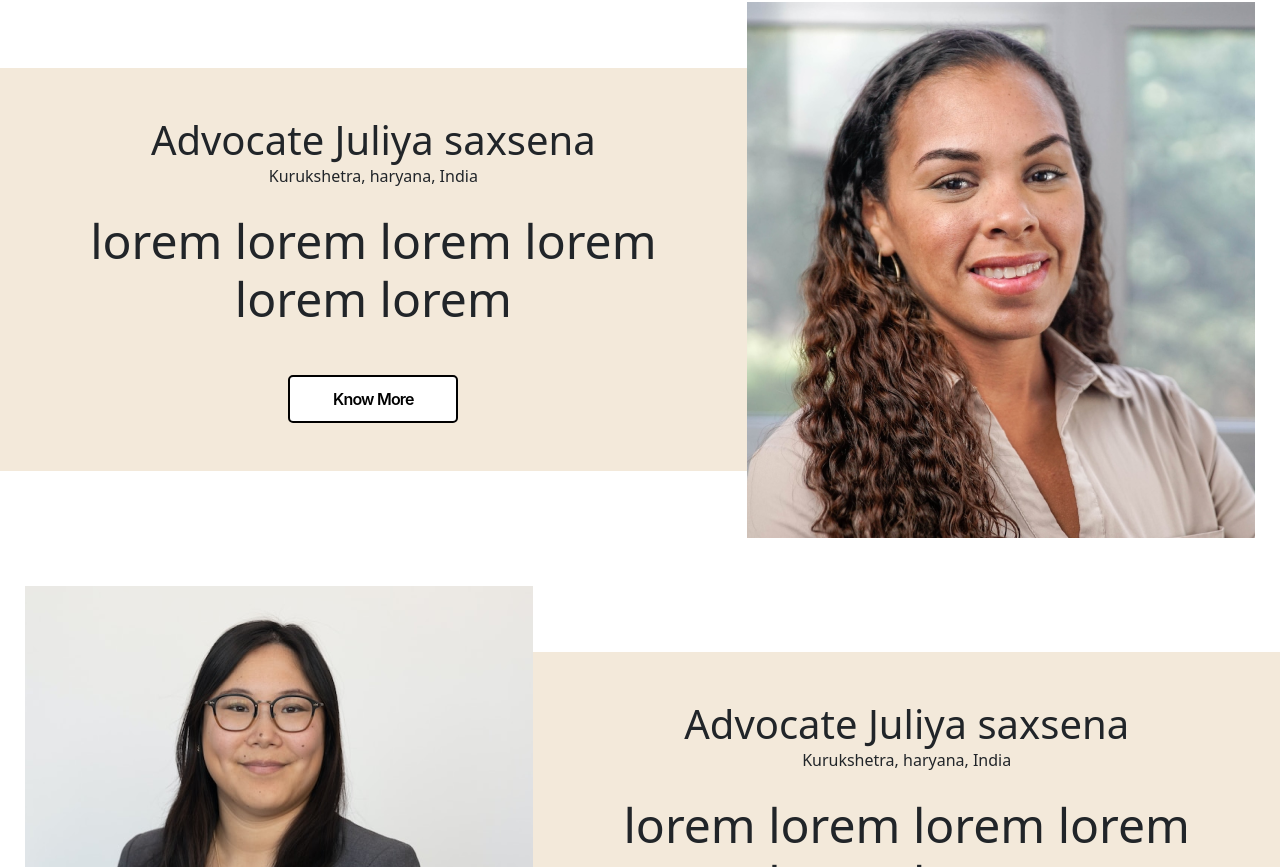
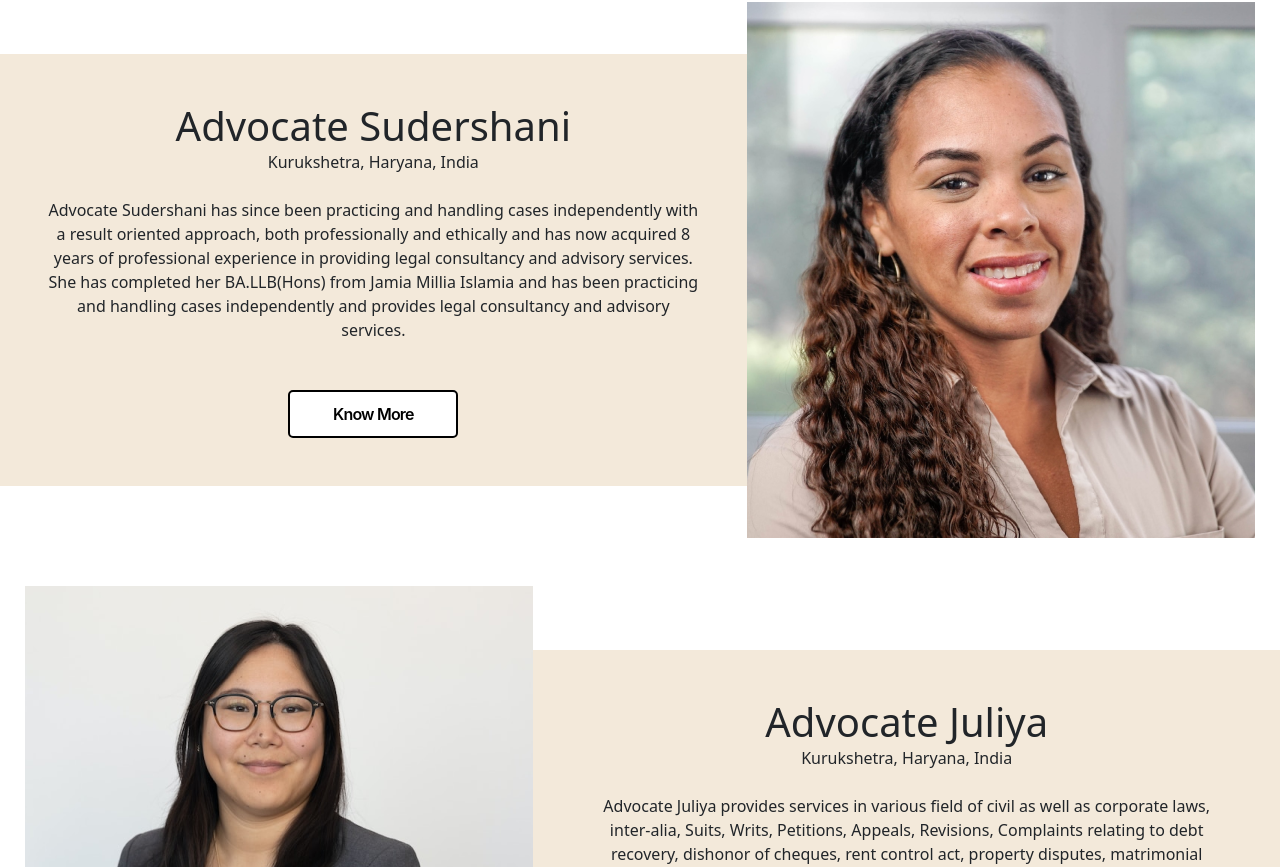
Before and after one commit to mayank3005/Justice-Hub, a React (Create React App) app in the folder client/: page /getinvolved in a window 1280 px wide. Shown: the part 213-1080 px from the top of the page. Built offline with nearby package versions, Linux system fonts and the light colour scheme.

Commit message:
content update

```diff
--- a/client/src/index.css
+++ b/client/src/index.css
@@ -204,7 +204,7 @@
 
 .donate-section {
   background-image: url('./images/back.png');
-  height: 92vh;
+  height: 94vh;
 }
 
 
@@ -214,7 +214,7 @@
   font-weight: 700;
   font-size: 163px;
   line-height: 43px;
-  margin-top: 20vh !important;
+  margin-top: 14vh !important;
   /* identical to box height */
 
   color: #FFFFFF;
--- a/client/src/pages/About.js
+++ b/client/src/pages/About.js
@@ -8,8 +8,7 @@ const About = () => {
         <h1 className='text-white display-2 mt-5'>About Us</h1>
       </div>
       <div className="container-fluid mt-5 py-3">
-        <h6>FHSIUFHIUEGTBIOWEG FHSIUFHIUEGTBIOWEG WEG IOEWG FEJKGEIO GE FFHSDGHU  gu kh OIOKJGHGYWGHU TOI IS TSTYEWHTF WFSFHAG UGUUG SH G PIUDG SHIPDGHSHGSHGSIDGHGHUHGASHGSUDHFGH SDDGHDFSBGHSGSHGSHGFKJSHGHSKJDGSDHGHGKDSGSHGNDSHGHSEGSGHISHDGSEGSGSEGSDUGHIODSGISDHIOFGDPFIGIEHIHGDGH IDHGODHOGHD
-          FHSIUFHIUEGTBIOWEG WEG IOEWG FEJKGEIO GE FFHSDGHU  gu kh OIOKJGHGYWGHU TOI IS TSTYEWHTF WFSFHAG UGUUG SH G PIUDG SHIPDGHSHGSHGSIDGHGHUHGASHGSUDHFGH SDDGHDFSBGHSGSHGSHGFKJSHGHSKJDGSDHGHGKDSGSHGNDSHGHSEGSGHISHDGSEGSGSEGSDUGHIODSGISDHIOFGDPFIGIEHIHGDGH IDHGODHOGHD</h6>
+        <h4 className='text-center'>Justice-Hub focuses on the need for accessible legal services. We provide guidance and legal support to those who need it.Our goal is to ensure<br/> that everyone has access to justice and is able to fight for their rights.</h4>
       </div>
       <div className="container-fluid mt-5">
         <h1 className='text-center display-4 fw-normal'>OUR MISSION</h1>
@@ -17,11 +16,10 @@ const About = () => {
           <div className="row justify-content-center">
             <div className="col-lg-5 col-sm-10 me-5">
               <h3 className=' fw-light'>
-                LOREM LOREM LOREM LOREM LOREM LOREM LOREM LOREM LOREM LOREM LOREM LOREM LOREM LOREM LOREM LOREM LOREM LOREM LOREM LOREM LOREM LOREM LOREM LOREM LOREM LOREM LOREM LOREM LOREM LOREM LOREM LOREM LOREM LOREM LOREM
-              </h3>
+              Our commitment is  to empower individuals to fight for their rights and ensure that everyone has access to justice, regardless of their financial situation.</h3>
             </div>
             <div className="col-lg-5 col-sm-10">
-              <img src="https://unsplash.imgix.net/photo-1416339442236-8ceb164046f8?q=75&fm=jpg&s=8eb83df8a744544977722717b1ea4d09"
+              <img src="https://www.hbfuller.com/-/media/images/careers/teamwork-diverstiy-mission-and-culture.jpg"
                 class="card-img" alt="..." />
             </div>
           </div>
@@ -33,11 +31,10 @@ const About = () => {
           <div className="row justify-content-center">
             <div className="col-lg-5 order-1 col-sm-10">
               <h3 className=' fw-light'>
-                LOREM LOREM LOREM LOREM LOREM LOREM LOREM LOREM LOREM LOREM LOREM LOREM LOREM LOREM LOREM LOREM LOREM LOREM LOREM LOREM LOREM LOREM LOREM LOREM LOREM LOREM LOREM LOREM LOREM LOREM LOREM LOREM LOREM LOREM LOREM
-              </h3>
+              Justice-Hub envisions a future that respects and honors every person's inherent rights and dynamic cultures, deeply and richly interwoven in lands, languages, spiritual traditions, and artistic expression, rooted in self-determination and self-governance.</h3>
             </div>
             <div className="col-lg-5 order-0 col-sm-10 me-5">
-              <img src="https://unsplash.imgix.net/photo-1416339442236-8ceb164046f8?q=75&fm=jpg&s=8eb83df8a744544977722717b1ea4d09"
+              <img src="https://images.unsplash.com/photo-1542647879-d84f68115c67?ixlib=rb-4.0.3&ixid=MnwxMjA3fDB8MHxwaG90by1wYWdlfHx8fGVufDB8fHx8&auto=format&fit=crop&w=1933&q=80"
                 class="card-img" alt="..." />
             </div>
           </div>
--- a/client/src/pages/Donate.js
+++ b/client/src/pages/Donate.js
@@ -1,8 +1,5 @@
-import React, { useState } from 'react'
+import React from 'react'
 import { useNavigate } from 'react-router-dom';
-import img2 from '../images/back.png'
-import PayPal from './PayPal';
-import Test from './Test';
 
 const Donate = () => {
 
@@ -10,12 +7,12 @@ const Donate = () => {
 
     return (
         <div className="donate-section text-center py-5">
-            <div className='texxt_donate'>DONAT</div>
+            <div className='texxt_donate'>DONATE</div>
             <div className='texxt_doante2 my-5'>Support Our Programs</div>
-            <div className='texxt_doante3 my-5'>Lorem Lorem Lorem Lorem Lorem Lorem Lorem Lorem Lorem Lorem Lorem Lorem Lorem Lorem Lorem Lorem Lorem</div>
+            <div className='texxt_doante3 my-5'>With your support, we are fighting for justice and equity in courts and combating white supremacists who are emboldened and energized. <br/>And we are helping teachers across the country create inclusive school communities where children are respected, valued, and welcome participants.</div>
             <div>
-                <button className="button-59 mt-4 p-4 px-5" style={{ 'borderRadius': '5px' }}>Donate Now</button>
-                {/* <button className='button_donate my-5 py-3 px-3' onClick={() => { navigate('/test') }}>DONATE NOW</button> */}
+                <button className="button-59 mt-4 p-4 px-5" style={{ 'borderRadius': '5px' }} onClick={() => { navigate('/test') }}>Donate Now</button>
+                {/* <button className='button_donate my-5 py-3 px-3' >DONATE NOW</button> */}
             </div>
         </div>
     )
--- a/client/src/pages/Getinvolved.js
+++ b/client/src/pages/Getinvolved.js
@@ -10,10 +10,9 @@ const Getinvolved = () => {
         <div className="row justify-content-center">
           <div className="col-7 d-flex flex-column justify-content-center text-center">
             <div className="content-section py-5 px-5" style={{ 'backgroundColor': '#F3E9DA' }}>
-              <h1>Advocate Juliya saxsena</h1>
-              <div className="diplay-6">Kurukshetra, haryana, India</div>
-              <div className="display-5 mt-4">lorem lorem lorem lorem
-                lorem lorem</div>
+              <h1>Advocate Sudershani</h1>
+              <div className="diplay-6">Kurukshetra, Haryana, India</div>
+              <div className="h-5 mt-4">Advocate Sudershani has since been practicing and handling cases independently with a result oriented approach, both professionally and ethically and has now acquired 8 years of professional experience in providing legal consultancy and advisory services. She has completed her BA.LLB(Hons) from Jamia Millia Islamia and has been practicing and handling cases independently and provides legal consultancy and advisory services.</div>
               <button className="button-59 mt-5" style={{ 'borderRadius': '5px' }}>Know More</button>
             </div>
           </div>
@@ -26,10 +25,9 @@ const Getinvolved = () => {
         <div className="row justify-content-end">
           <div className="col-7 order-1 d-flex flex-column justify-content-center text-center">
             <div className="content-section py-5 px-5" style={{ 'backgroundColor': '#F3E9DA' }}>
-              <h1>Advocate Juliya saxsena</h1>
-              <div className="diplay-6">Kurukshetra, haryana, India</div>
-              <div className="display-5 mt-4">lorem lorem lorem lorem
-                lorem lorem</div>
+              <h1>Advocate Juliya</h1>
+              <div className="diplay-6">Kurukshetra, Haryana, India</div>
+              <div className="h-5 mt-4">Advocate Juliya provides services in various field of civil as well as corporate laws, inter-alia, Suits, Writs, Petitions, Appeals, Revisions, Complaints relating to debt recovery, dishonor of cheques, rent control act, property disputes, matrimonial disputes, consumer complaints, complaints pertaining to Food Adulteration Act and service matter,Children rights</div>
               <button className="button-59 mt-5" style={{ 'borderRadius': '5px' }}>Know More</button>
             </div>
           </div>
```
